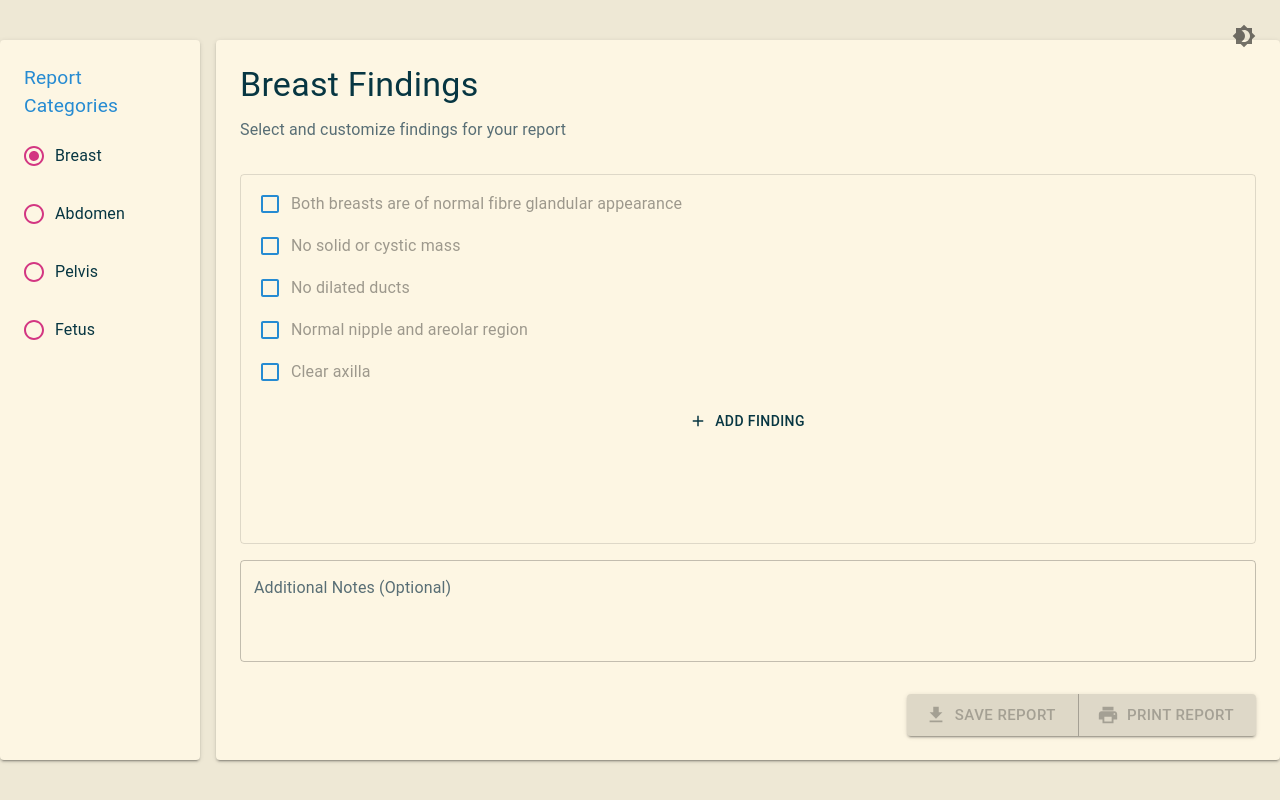
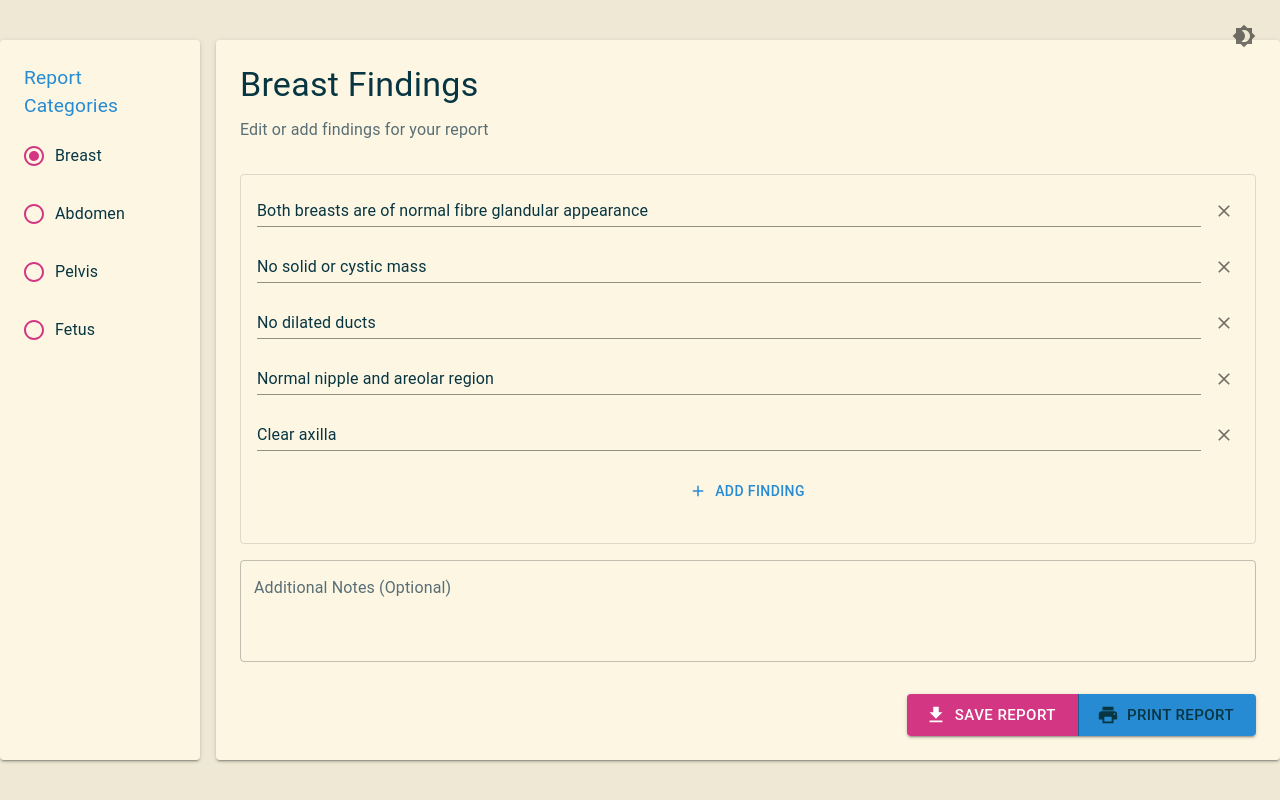
Before and after one commit to Hasan-aga/my-report-app, a React (Vite) app in the folder client/: page / in a window 1280 px wide. Both pictures are taken after a click on the label "Breast". Built offline with nearby package versions, Linux system fonts and the light colour scheme.

Commit message:
replace checkbox with editable list

```diff
--- a/client/src/components/DataSelectionPage.jsx
+++ b/client/src/components/DataSelectionPage.jsx
@@ -4,7 +4,6 @@ import {
   Box,
   Button,
   ButtonGroup,
-  Checkbox,
   List,
   ListItem,
   ListItemText,
@@ -12,70 +11,58 @@ import {
   Snackbar,
   TextField,
   Typography,
+  IconButton,
   useTheme
 } from "@mui/material"
-import { useState } from "react"
+import { Clear } from "@mui/icons-material"
+import { useState, useEffect } from "react"
 import { REPORT_DATA } from "../constants/config"
 import PDFService from "../services/PDFService"
 
 const DataSelectionPage = ({ category, templatePath }) => {
-  const [selectedFindings, setSelectedFindings] = useState([])
-  const [editedFindings, setEditedFindings] = useState({})
+  const [findings, setFindings] = useState([])
   const [notes, setNotes] = useState("")
   const [error, setError] = useState(null)
-  const [customFindings, setCustomFindings] = useState([])
   const theme = useTheme()
 
   const categoryData = REPORT_DATA[category]
-  const allFindings = [...(categoryData?.findings || []), ...customFindings]
 
-  const handleCheckboxChange = (finding) => {
-    setSelectedFindings((prev) => {
-      if (prev.includes(finding)) {
-        return prev.filter((f) => f !== finding)
-      } else {
-        return [...prev, finding]
+  // Initialize findings from category data
+  useEffect(() => {
+    if (categoryData?.findings) {
+      setFindings(categoryData.findings.map((finding) => ({ text: finding })))
     }
+  }, [category])
+
+  const handleFindingChange = (index, newText) => {
+    setFindings((prev) => {
+      const updated = [...prev]
+      updated[index] = { ...updated[index], text: newText }
+      return updated.filter((finding) => finding.text.trim() !== "") // Remove empty findings
     })
   }
 
-  const handleFindingEdit = (originalFinding, newText) => {
-    setEditedFindings((prev) => ({
-      ...prev,
-      [originalFinding]: newText
-    }))
+  const handleAddNewFinding = () => {
+    setFindings((prev) => [...prev, { text: "" }])
   }
 
-  const getFindingText = (finding) => {
-    return editedFindings[finding] || finding
+  const handleRemoveFinding = (index) => {
+    setFindings((prev) => prev.filter((_, i) => i !== index))
   }
 
-  const handleAddNewFinding = () => {
-    const newFinding = ""
-    setCustomFindings((prev) => [...prev, newFinding])
-    setSelectedFindings((prev) => [...prev, newFinding])
-    // Focus will be handled by autoFocus prop on TextField
+  const handleKeyDown = (e, index) => {
+    if (e.key === "Backspace" && e.target.value === "") {
+      e.preventDefault()
+      handleRemoveFinding(index)
+    }
   }
 
   const handlePrint = async () => {
     try {
-      console.log("Print request:", {
-        templatePath,
-        category,
-        selectedFindings
-      })
-
-      const finalFindings = selectedFindings.map((finding) =>
-        getFindingText(finding)
-      )
-
-      const selectedData =
-        finalFindings.length == 0
-          ? [{ category: "", findings: [], notes: notes.trim() }]
-          : [
+      const selectedData = [
         {
           category: categoryData.name,
-                findings: finalFindings,
+          findings: findings.map((f) => f.text),
           notes: notes.trim()
         }
       ]
@@ -101,20 +88,15 @@ const DataSelectionPage = ({ category, templatePath }) => {
 
   const handleSave = async () => {
     try {
-      const finalFindings = selectedFindings.map((finding) =>
-        getFindingText(finding)
-      )
       const selectedData = [
         {
           category: categoryData.name,
-          findings: finalFindings,
+          findings: findings.map((f) => f.text),
           notes: notes.trim()
         }
       ]
 
       const pdfBytes = await PDFService.fillTemplate(templatePath, selectedData)
-
-      // Create blob and download
       const blob = new Blob([pdfBytes], { type: "application/pdf" })
       const url = URL.createObjectURL(blob)
       const link = document.createElement("a")
@@ -170,7 +152,7 @@ const DataSelectionPage = ({ category, templatePath }) => {
           {categoryData.name} Findings
         </Typography>
         <Typography variant="body1" color="text.secondary">
-          Select and customize findings for your report
+          Edit or add findings for your report
         </Typography>
       </Box>
 
@@ -189,52 +171,40 @@ const DataSelectionPage = ({ category, templatePath }) => {
           }}
         >
           <List sx={{ width: "100%", overflow: "auto" }}>
-            {allFindings.map((finding) => (
-              <ListItem key={finding} disablePadding>
-                <Checkbox
-                  checked={selectedFindings.includes(finding)}
-                  onChange={() => handleCheckboxChange(finding)}
+            {findings.map((finding, index) => (
+              <ListItem
+                key={index}
                 sx={{
-                    ml: 1,
-                    color: theme.palette.primary.main,
-                    "&.Mui-checked": {
-                      color: theme.palette.primary.main
+                  px: 2,
+                  py: 1,
+                  "&:hover": {
+                    bgcolor: "action.hover"
                   }
                 }}
-                />
+              >
                 <ListItemText
                   primary={
                     <TextField
                       fullWidth
                       variant="standard"
-                      defaultValue={finding}
-                      onBlur={(e) => handleFindingEdit(finding, e.target.value)}
+                      value={finding.text}
+                      onChange={(e) =>
+                        handleFindingChange(index, e.target.value)
+                      }
+                      onKeyDown={(e) => handleKeyDown(e, index)}
                       autoFocus={
-                        finding === allFindings[allFindings.length - 1] &&
-                        customFindings.includes(finding)
+                        index === findings.length - 1 && finding.text === ""
                       }
-                      InputProps={{
-                        disableUnderline: !selectedFindings.includes(finding),
-                        style: {
-                          opacity: 1 // Full opacity always
-                        }
-                      }}
-                      sx={{
-                        "& .MuiInputBase-input": {
-                          cursor: selectedFindings.includes(finding)
-                            ? "text"
-                            : "default",
-                          "&.Mui-disabled": {
-                            color: "text.primary", // Keep same color when disabled
-                            WebkitTextFillColor: "text.primary", // Override WebKit default
-                            opacity: 1 // Keep full opacity when disabled
-                          }
-                        }
-                      }}
-                      disabled={!selectedFindings.includes(finding)}
                     />
                   }
                 />
+                <IconButton
+                  size="small"
+                  onClick={() => handleRemoveFinding(index)}
+                  sx={{ ml: 1 }}
+                >
+                  <Clear fontSize="small" />
+                </IconButton>
               </ListItem>
             ))}
           </List>
@@ -249,7 +219,6 @@ const DataSelectionPage = ({ category, templatePath }) => {
               minHeight: 40
             }}
             size="small"
-            color={theme.palette.primary.main}
           >
             Add Finding
           </Button>
@@ -275,7 +244,7 @@ const DataSelectionPage = ({ category, templatePath }) => {
               startIcon={<Download />}
               onClick={handleSave}
               size="large"
-              disabled={selectedFindings.length === 0}
+              disabled={findings.length === 0}
             >
               Save Report
             </Button>
@@ -284,7 +253,7 @@ const DataSelectionPage = ({ category, templatePath }) => {
               startIcon={<Print />}
               onClick={handlePrint}
               size="large"
-              disabled={selectedFindings.length === 0}
+              disabled={findings.length === 0}
             >
               Print Report
             </Button>
```
Lines whose indentation alone changed are shown as unchanged.
